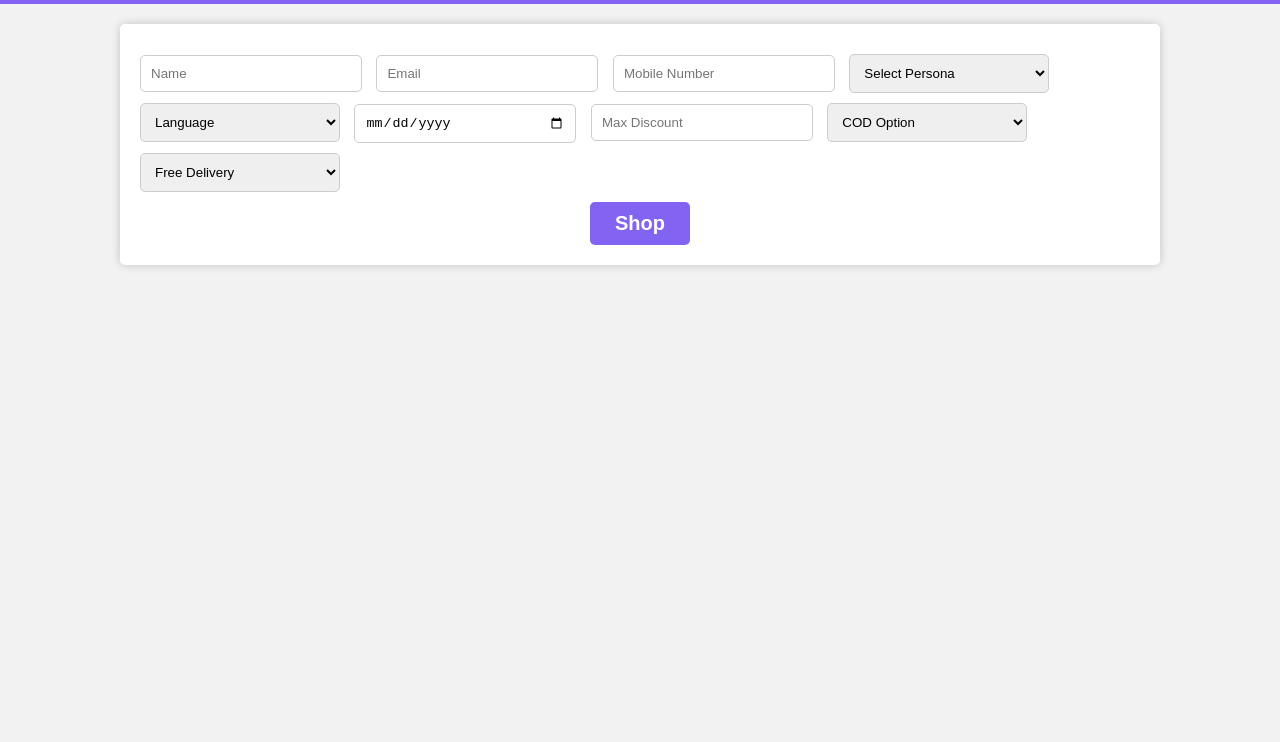
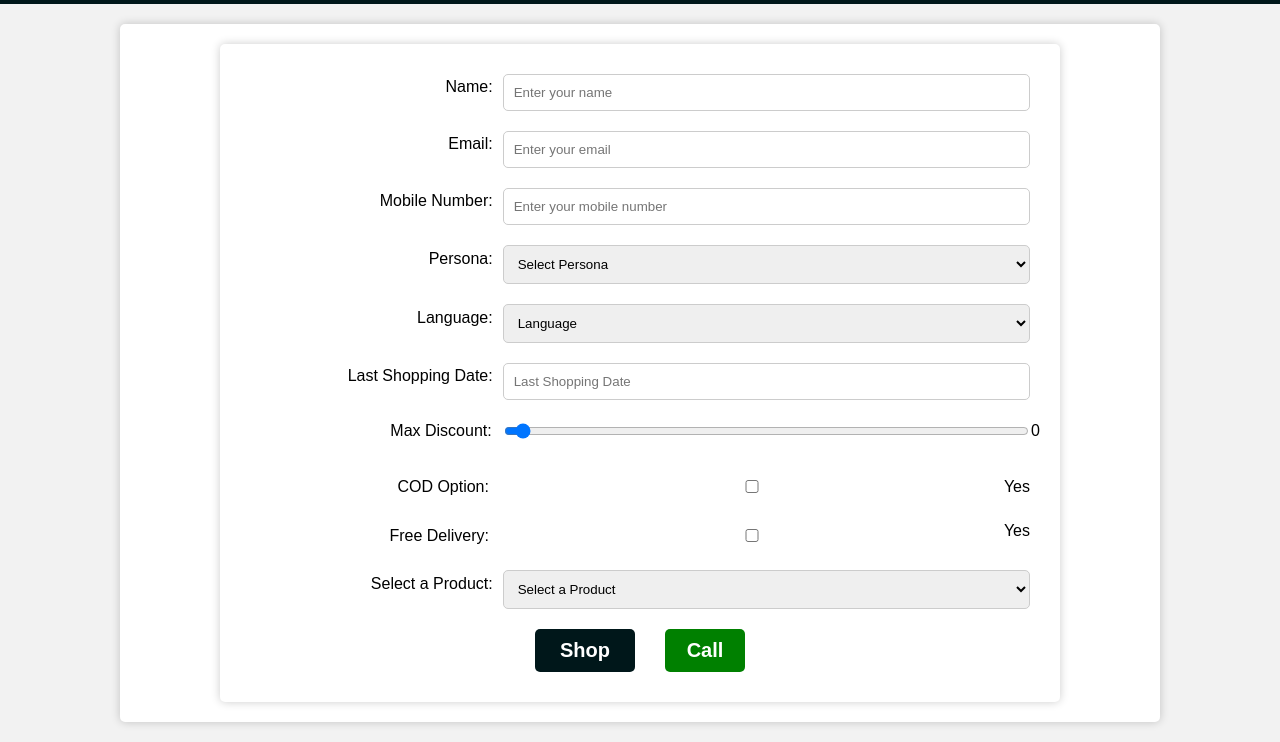
Before and after one commit to bhuppi11/rakathon, a browser extension: page ecommerce-app/app.html in a window 1280 px wide. Shown: the part 116-858 px from the top of the page. Before the commit the page ends 800 px from the top, so only its background shows below. Drawn offline with Linux system fonts and the light colour scheme.

Commit message:
Updated webpage

```diff
--- a/ecommerce-app/app.html
+++ b/ecommerce-app/app.html
@@ -13,7 +13,7 @@
         }
 
         header {
-            background-color: rgba(131, 100, 242);
+            background-color: rgb(0,23,26);
             color: #fff;
             text-align: center;
             padding: 20px 0;
@@ -113,25 +113,90 @@
             margin: 0 auto; /* Center the image horizontally */
         }
 
+        .form-container {
+            max-width: 800px;
+            margin: 0 auto;
+            padding: 20px;
+            background-color: #fff;
+            border-radius: 5px;
+            box-shadow: 0 0 10px rgba(0, 0, 0, 0.2);
+        }
+
+        .form-row {
+            display: flex;
+            justify-content: space-between;
+            align-items: center;
+            margin-bottom: 10px;
+        }
+
+        .form-row label {
+            flex: 1;
+            text-align: right;
+            margin-right: 10px;
+        }
+
+        .form-row input,
+        .form-row select {
+            flex: 2;
+            padding: 10px;
+            border: 1px solid #ccc;
+            border-radius: 5px;
+        }
+
+        .form-row select {
+            width: 100%;
+        }
+
+        .form-row button {
+            display: block;
+            margin-left: auto;
+            margin-right: auto;
+            padding: 10px;
+            background-color: rgb(0,23,26);
+            color: #fff;
+            border: none;
+            font-weight: bolder;
+            border-radius: 5px;
+            cursor: pointer;
+            font-size: 20px;
+        }
+
     </style>
 </head>
 <body>
     <header>
+        <img src="rakuten.png" alt="Logo" style="width: 100px; height: 80px; float: left; margin-left: 10px;">
         <h1>CartCare</h1>
     </header>
     <div class="container">
-        <form id="cartForm">
-            <input type="text" id="name" name="name" placeholder="Name" required>
-            <input type="email" id="email" name="email" placeholder="Email" required>
-            <input type="tel" id="mobile" name="mobile" placeholder="Mobile Number" required>
+        <form id="cartForm" class="form-container">
+            <div class="form-row">
+                <label for="name">Name:</label>
+                <input type="text" id="name" name="name" placeholder="Enter your name" required>
+            </div>
+
+            <div class="form-row">
+                <label for="email">Email:</label>
+                <input type="email" id="email" name="email" placeholder="Enter your email" required>
+            </div>
+
+            <div class="form-row">
+                <label for="mobile">Mobile Number:</label>
+                <input type="tel" id="mobile" name="mobile" placeholder="Enter your mobile number" required>
+            </div>
+
+            <div class="form-row">
+                <label for="persona">Persona:</label>
                 <select id="persona" name="persona" required>
                     <option value="">Select Persona</option>
                     <option value="Student">Student</option>
                     <option value="Housewife">Housewife</option>
                     <option value="Working class">Working class</option>
                 </select>
+            </div>
 
-            <!--  -->
+            <div class="form-row">
+                <label for="language">Language:</label>
                 <select id="language" name="language" required>
                     <option value="">Language</option>
                     <option value="Hindi">Hindi</option>
@@ -139,26 +204,54 @@
                     <option value="Tamil">Tamil</option>
                     <option value="Punjabi">Punjabi</option>
                 </select>
+            </div>
 
-            <input type="date" id="lastShoppingDate" name="lastShoppingDate" required>
+            <div class="form-row">
+                <label for="lastShoppingDate">Last Shopping Date:</label>
+                <input placeholder="Last Shopping Date" class="textbox-n" type="text" onfocus="(this.type='date')" id="lastShoppingDate" name="lastShoppingDate" required>
+            </div>
 
-            <input type="number" id="maxDiscountAmount" name="maxDiscountAmount" placeholder="Max Discount" required>
-
-            <select id="codOption" name="codOption" required>
-                <option value="">COD Option</option>
-                <option value="true">True</option>
-                <option value="false">False</option>
-            </select>
-
-            <select id="freeDeliveryOption" name="freeDeliveryOption" required>
-                <option value="">Free Delivery</option>
-                <option value="true">True</option>
-                <option value="false">False</option>
-            </select>
+            <div class="form-row">
+                <label for="maxDiscountAmount">Max Discount:</label>
+                <input type="range" id="maxDiscountAmount" name="maxDiscountAmount" min="0" max="1000" step="1" value="0">
+                <span id="maxDiscountValue">0</span>
+            </div>
 
 
+            <div class="form-row">
+                <label for="codOption">COD Option:</label>
+                <input type="checkbox" id="codOption" name="codOption" value="true"><p>
+                <label for="codOption" style="flex: none; margin-bottom: 10px;">Yes</label>
+            </div>
+
+            <div class="form-row">
+                <label for="freeDeliveryOption">Free Delivery:</label>
+                <input type="checkbox" id="freeDeliveryOption" name="freeDeliveryOption" value="true">
+                <label for="freeDeliveryOption" style="flex: none; margin-bottom: 10px;">Yes</label>
+            </div>
+
+            <div class="form-row">
+                <label for="product">Select a Product:</label>
+                <select id="product" name="product" required>
+                    <option value="">Select a Product</option>
+                    <option value="Product 1">Product 1</option>
+                    <option value="Product 2">Product 2</option>
+                    <option value="Product 3">Product 3</option>
+                </select>
+            </div>
+
+            <div class="form-row" style="justify-content: center;">
+                <div style="display: flex; align-items: center;">
                     <button type="submit" id="shopButton">Shop</button>
+                    <a href="tel:YOUR_PHONE_NUMBER" style="text-decoration: none;">
+                        <button type="button" style="width: 80px; background-color: green; margin-left: 30px;">Call</button>
+                    </a>
+                </div>
+            </div>
+
         </form>
+
+    </div>
 
     <div class="thumbnails" id="thumbnails">
         <div class="thumbnail" onclick="openInNewTab('https://www.myntra.com/')">
@@ -174,6 +267,8 @@
             <img src="ajio.png" alt="Ajio">
         </div>
     </div>
+
+    <div class="options" id="options"></div>
 
     <h2 style="text-align: center; display: none;" id="suggestionsHeading">Suggestions</h2>
 
@@ -258,21 +353,23 @@
                 <p>Cleaning Supplies</p>
             </div>
         </div>
-    </div>
 
-    <div class="options" id="options">
-        <!-- Options based on persona will be displayed here -->
-    </div>
 
     <script>
         const cartForm = document.getElementById("cartForm");
         const thumbnails = document.getElementById("thumbnails");
-        const persona = document.getElementById("persona");
+        let persona = document.getElementById("persona");
         const studentOptions = document.getElementById("studentOptions");
         const houseWifeOptions = document.getElementById("houseWifeOptions");
         const workingClassOptions = document.getElementById("workingClassOptions");
-        const suggestionsHeading = document.getElementById("suggestionsHeading"); // Get the heading element
+        const suggestionsHeading = document.getElementById("suggestionsHeading");
 
+        const maxDiscountAmount = document.getElementById("maxDiscountAmount");
+        const maxDiscountValue = document.getElementById("maxDiscountValue");
+
+        maxDiscountAmount.addEventListener("input", () => {
+            maxDiscountValue.textContent = maxDiscountAmount.value;
+        });
 
 
         function openInNewTab(url) {
@@ -285,11 +382,10 @@
         }
 
         cartForm.addEventListener("submit", (e) => {
-            e.preventDefault(); // Prevent form submission
+            e.preventDefault();
             const formData = new FormData(cartForm);
 
             if (cartForm.checkValidity()) {
-                // Store the form data in local storage
                 console.log(persona.value);
                 localStorage.setItem("formData", JSON.stringify(Object.fromEntries(formData.entries())));
 
@@ -314,6 +410,26 @@
             }
         });
 
+        persona.addEventListener("change", (e)=> {
+            e.preventDefault();
+            if(studentOptions.classList.contains("show") || workingClassOptions.classList.contains("show") || houseWifeOptions.classList.contains("show")) {
+            persona = document.getElementById("persona");
+            if(persona.value === "Housewife") {
+                    studentOptions.classList.remove("show");
+                    workingClassOptions.classList.remove("show");
+                    houseWifeOptions.classList.add("show");
+                } else if(persona.value === "Student") {
+                    workingClassOptions.classList.remove("show");
+                    houseWifeOptions.classList.remove("show");
+                    studentOptions.classList.add("show");
+                } else if(persona.value === "Working class") {
+                    houseWifeOptions.classList.remove("show");
+                    studentOptions.classList.remove("show");
+                    workingClassOptions.classList.add("show");
+                }
+            }
+        })
+
         // Check if there is stored form data and populate the form fields
         const storedFormData = localStorage.getItem("formData");
         if (storedFormData) {
@@ -324,15 +440,12 @@
         }
 
 
-        // Clear input fields on page load (reset)
         window.addEventListener("load", () => {
             const inputFields = document.querySelectorAll('input[type="text"], input[type="email"], input[type="tel"], select');
             inputFields.forEach((field) => {
                 field.value = "";
             });
     });
-
-
     </script>
 </body>
 </html>
```
Also changed, not shown: ecommerce-app/rakuten.png (added). Lines whose indentation alone changed are shown as unchanged.
